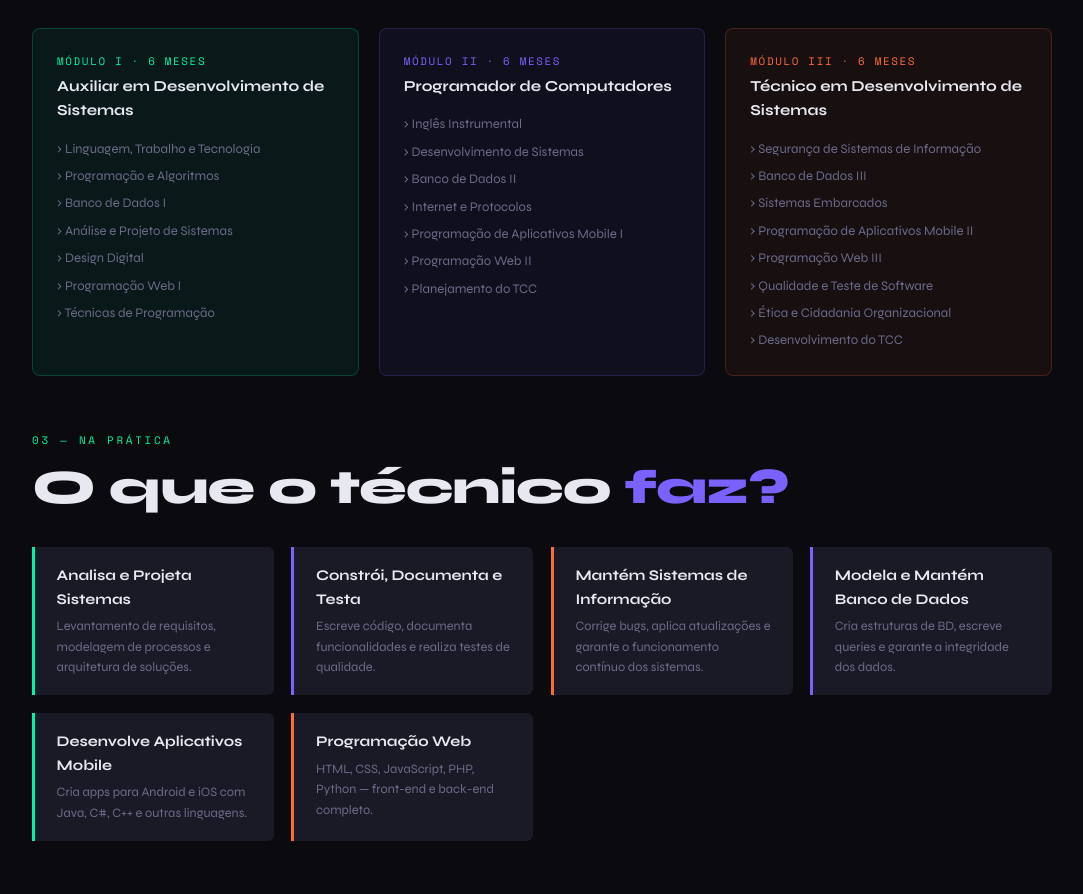
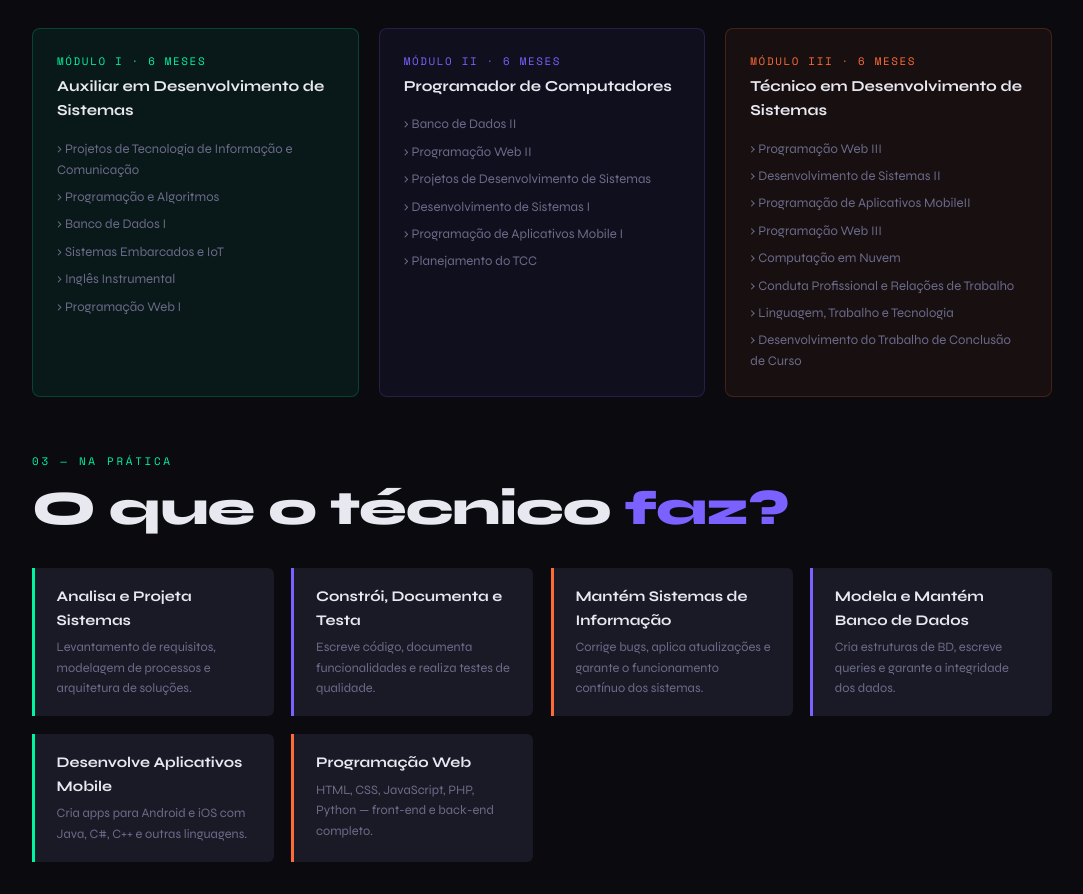
Before and after one commit to akinonnim/Course-Presentationv2, a plain HTML site: page index.html in a window 1280 px wide. Shown: the part 1811-2705 px from the top of the page, without its empty margins (98-1181 px from the left). Drawn offline with nearby package versions, Linux system fonts and the light colour scheme.

Commit message:
Update index.html
Atualização de grade horária!

```diff
--- a/index.html
+++ b/index.html
@@ -610,25 +610,23 @@
       <div class="curriculum-mod-label" style="color:var(--accent)">Módulo I · 6 meses</div>
       <div class="curriculum-mod-title">Auxiliar em Desenvolvimento de Sistemas</div>
       <ul>
-        <li>› Linguagem, Trabalho e Tecnologia</li>
+        <li>› Projetos de Tecnologia de Informação e Comunicação</li>
         <li>› Programação e Algoritmos</li>
         <li>› Banco de Dados I</li>
-        <li>› Análise e Projeto de Sistemas</li>
-        <li>› Design Digital</li>
+        <li>› Sistemas Embarcados e IoT</li>
+        <li>› Inglês Instrumental</li>
         <li>› Programação Web I</li>
-        <li>› Técnicas de Programação</li>
-      </ul>
+       </ul>
     </div>
     <div class="curriculum-card" style="background:rgba(123,97,255,.06);border:1px solid rgba(123,97,255,.2)">
       <div class="curriculum-mod-label" style="color:var(--accent2)">Módulo II · 6 meses</div>
       <div class="curriculum-mod-title">Programador de Computadores</div>
       <ul>
-        <li>› Inglês Instrumental</li>
-        <li>› Desenvolvimento de Sistemas</li>
         <li>› Banco de Dados II</li>
-        <li>› Internet e Protocolos</li>
+        <li>› Programação Web II</li>
+        <li>› Projetos de Desenvolvimento de Sistemas</li>
+        <li>› Desenvolvimento de Sistemas I</li>
         <li>› Programação de Aplicativos Mobile I</li>
-        <li>› Programação Web II</li>
         <li>› Planejamento do TCC</li>
       </ul>
     </div>
@@ -636,15 +634,17 @@
       <div class="curriculum-mod-label" style="color:var(--accent3)">Módulo III · 6 meses</div>
       <div class="curriculum-mod-title">Técnico em Desenvolvimento de Sistemas</div>
       <ul>
-        <li>› Segurança de Sistemas de Informação</li>
-        <li>› Banco de Dados III</li>
-        <li>› Sistemas Embarcados</li>
-        <li>› Programação de Aplicativos Mobile II</li>
         <li>› Programação Web III</li>
-        <li>› Qualidade e Teste de Software</li>
-        <li>› Ética e Cidadania Organizacional</li>
-        <li>› Desenvolvimento do TCC</li>
-      </ul>
+        <li>› Desenvolvimento de Sistemas II</li>
+        <li>› Programação de Aplicativos MobileII</li>
+         <li>› Programação Web III</li>
+        <li>› Computação em Nuvem</li>
+        <li>› Conduta Profissional e Relações de Trabalho</li>
+        <li>› Linguagem, Trabalho e Tecnologia</li>
+        <li>› Desenvolvimento do Trabalho de Conclusão de Curso</li>
+
+
+       </ul>
     </div>
   </div>
 
```
